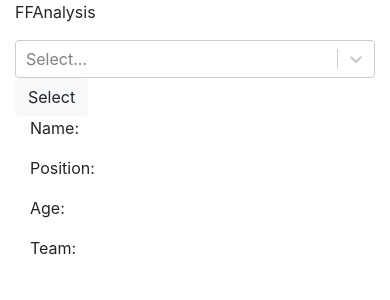
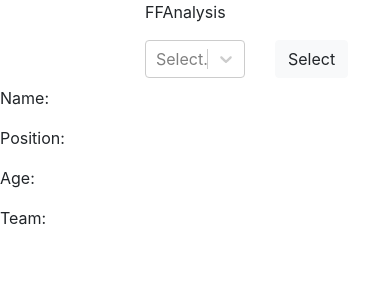
Before and after one commit to bhungtho/ffanalysis, a React (Create React App) app: page / in a window 390 px wide. Shown: the top 300 px of the page. Built offline with nearby package versions, Linux system fonts and the light colour scheme.

Commit message:
progress in more stats

```diff
--- a/src/App.js
+++ b/src/App.js
@@ -8,7 +8,6 @@ var ff_json = require('./media/result.json');
 
 var data = [];
 
-
 function Button(props) {
   return (
     <button type = "button" className = "btn btn-light" onClick = {props.onClick}>
@@ -16,24 +15,6 @@ function Button(props) {
     </button>
   );
 }
-
-
-/*
-class Button extends React.Component {
-  constructor(props) {
-    super(props);
-    console.log(this.props);
-  }
-
-  render() {
-    return (
-      <button type = "button" className = "btn btn-light" onClick = {this.props.handleClick}>
-        Select
-      </button>
-    );
-  }
-}
-*/
 
 class App extends React.Component {
   constructor(props) {
@@ -43,7 +24,6 @@ class App extends React.Component {
       selected: null,
       player: {
         age: null,
-        att: null,
         cmp: null,
         points: null,
         fumbles: null,
@@ -57,8 +37,9 @@ class App extends React.Component {
         name: null,
         pos: null,
         rec: null,
-        r_td: null,
-        r_yd: null,
+        ru_td: null,
+        ru_yd: null,
+        ru_att: null,
         tgt: null,
         team: null,
         y_r: null,
@@ -73,27 +54,33 @@ class App extends React.Component {
     this.setState({
       selected: selected,
     });
-    //console.log(this.state.selected);
   }
 
   handleClick() {
-    //console.log(this.state.selected);
-    //console.log('http://localhost:5000/api/v1.0/data/' + this.state.selected.value)
     axios
       .get('http://localhost:5000/api/v1.0/data/' + this.state.selected.value).then((response) => {
+        // clerical info
         const n_name = response.data.Player;
         const n_pos = response.data.Pos;
         const n_age = response.data.Age;
         const n_team = response.data.Tm;
 
-        //console.log(n_name)
+        // game stats
+        const n_games = response.data.G;
+        const n_started = response.data.GS;
+
+        // rushing info
+
 
         this.setState({
           player: {
             name: n_name,
             pos: n_pos,
             age: n_age,
-            team: n_team
+            team: n_team,
+
+            games: n_games,
+            started: n_started,
           }
         });
       })
@@ -104,30 +91,31 @@ class App extends React.Component {
     return(
       <div className = "container">
         <div className = "row">
-          <div className = "col-md-4"></div>
-          <div className = "col-md-4">
+          <div className = "col"></div>
+          <div className = "col">
             <p>FFAnalysis</p>
           </div>
-          <div className = "col-md-4"></div>
+          <div className = "col"></div>
         </div>
-        <div className = "row">
-          <div className = "col-md-4"></div>
-          <div className = "col-md-4">
+        <div className = "row mb-2">
+          <div className = "col"></div>
+          <div className = "col">
             <Dropdown
               action = {this.handler}
             />
           </div>
-          <div className = "col-md-4">
+          <div className = "col">
             <Button
               onClick = {() => this.handleClick()}
             />
           </div>
         </div>
-        <div className = "container">
+        <div className = "row mb-2">
           <Player
             state = {this.state}
           />
         </div>
+
       </div>
     );
   }
@@ -167,19 +155,19 @@ class Dropdown extends React.Component {
   }
 }
 
-function Player (props) {
+function Player(props) {
   return (
-    <div className = 'row'>
-      <div className = "col-md-3">
+    <div className = 'container'>
+      <div className = 'row'>
         <p>Name: {props.state.player.name}</p>
       </div>
-      <div className = "col-md-3">
+      <div className = 'row'>
         <p>Position: {props.state.player.pos}</p>
       </div>
-      <div className = "col-md-3">
+      <div className = 'row'>
         <p>Age: {props.state.player.age}</p>
-      </div>
-      <div className = "col-md-3">
+        </div>
+      <div className = 'row'>
         <p>Team: {props.state.player.team}</p>
       </div>
     </div>
```
